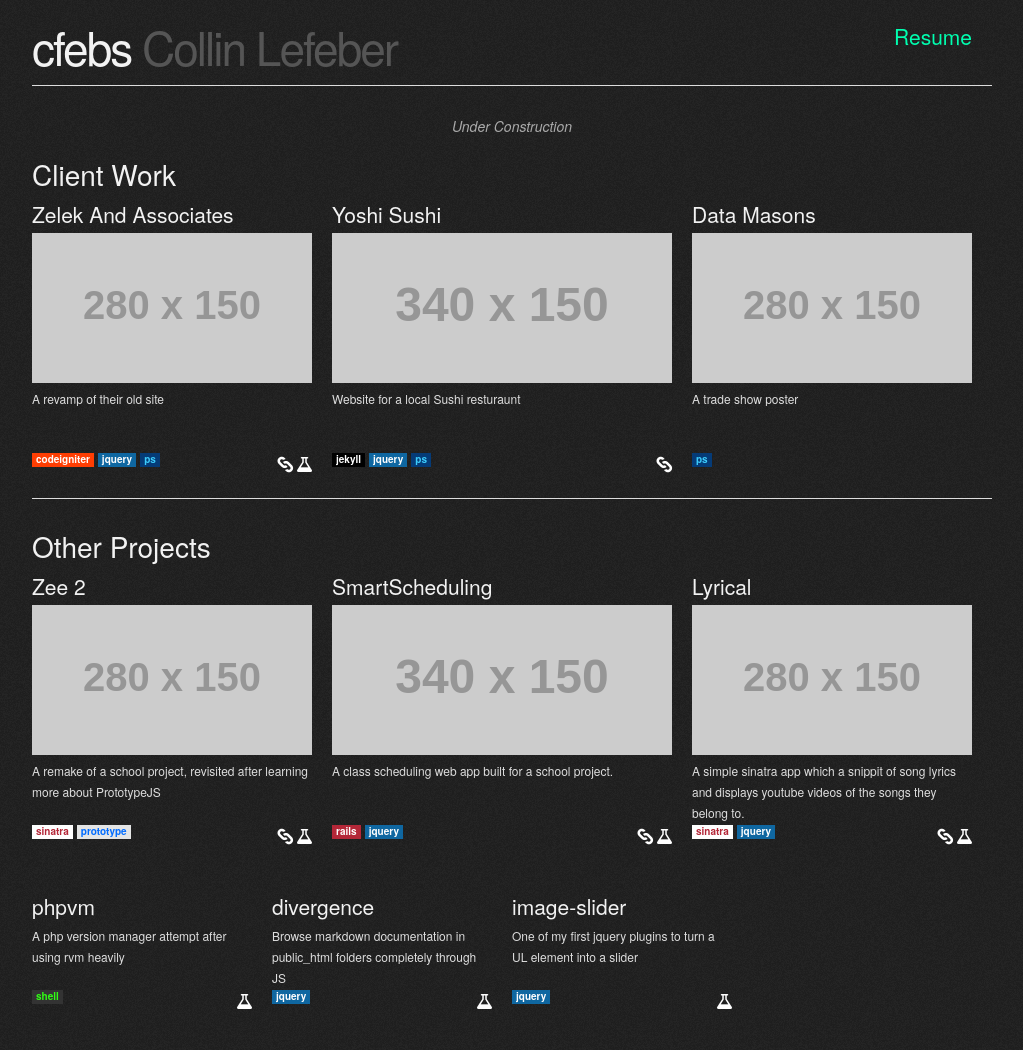
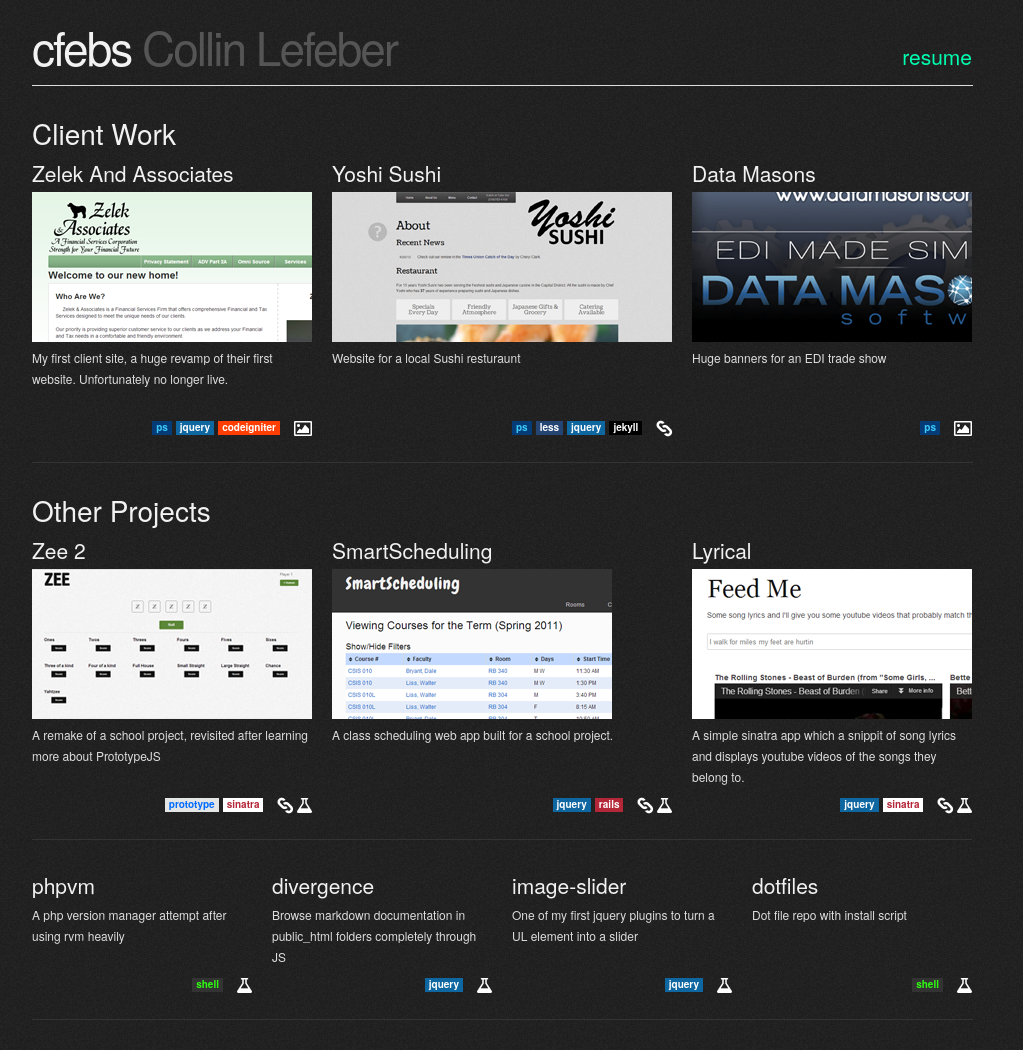
Before and after one commit to cfebs/cfebs.github.com, a Jekyll site: the page built from index.html, in a window 1280 px wide. Shown: the whole page, without its empty margins (128-1151 px from the left). Built offline with Jekyll 4.4.1, drawn with Linux system fonts in a browser that asks for light colours; nearby versions of some CDN libraries.

Commit message:
nice screenshots

```diff
--- a/index.html
+++ b/index.html
@@ -8,14 +8,11 @@
 <h1>cfebs <span class="gray">Collin Lefeber</span></h1>
 </div>
 
-<div class="four columns omega" style="text-align: right">
-    <h4><a href="./resume.html">Resume</a></h4>
+<div class="four columns omega" style="text-align: right; padding-top: 20px;">
+    <h4><a href="./resume.html">resume</a></h4>
 </div>
 
-<hr>
-<p style="text-align:center">
-<em>Under Construction</em>
-</p>
+<hr style="width: 98%">
 
 
 <h3>Client Work</h3>
@@ -23,19 +20,18 @@
     <div class="row">
         <div class="five columns alpha">
             <h4>Zelek And Associates</h4>
-            <img src="http://placehold.it/280x150">
+            <img src="static/images/ss/zelsmall.png">
             <p>
-                A revamp of their old site
+                My first client site, a huge revamp of their first website. Unfortunately no longer live.
             </p>
             <div class="links">
-                <a href="" title="website"><i class="icon-link"></i></a>
-                <a href="" title="source"><i class="icon-beaker"></i></a>
+                <a href="http://imgur.com/a/hfcz1" title="screenshots"><i class="icon-picture"></i></a>
             </div>
             <input type="hidden" class="tech" data-tech="codeigniter, jquery, ps" />
         </div>
         <div class="six columns">
             <h4>Yoshi Sushi</h4>
-            <img src="http://placehold.it/340x150">
+            <img src="static/images/ss/yoshismall.png">
             <p>
                 Website for a local Sushi resturaunt
             </p>
@@ -46,22 +42,19 @@
         </div>
         <div class="five columns omega">
             <h4>Data Masons</h4>
-            <img src="http://placehold.it/280x150">
+            <img src="static/images/ss/datasmall.png">
             <p>
-                A trade show poster
+                Huge banners for an EDI trade show
             </p>
             <div class="links">
-                <!--
-                <a href="" title="website"><i class="icon-link"></i></a>
-                <a href="" title="source"><i class="icon-beaker"></i></a>
-                -->
+                <a href="http://imgur.com/a/Kc9mY" title="screenshots"><i class="icon-picture"></i></a>
             </div>
             <input type="hidden" class="tech" data-tech="ps" />
         </div>
     </div>
 </div>
 
-<hr>
+<hr class="sep" style="width: 98%">
 
 <h3>Other Projects</h3>
 
@@ -69,7 +62,7 @@
     <div class="row">
         <div class="five columns alpha">
             <h4>Zee 2</h4>
-            <img src="http://placehold.it/280x150">
+            <img src="static/images/ss/zeesmall.png">
             <p>
                 A remake of a school project, revisited after learning more about PrototypeJS
             </p>
@@ -81,7 +74,7 @@
         </div>
         <div class="six columns">
             <h4>SmartScheduling</h4>
-            <img src="http://placehold.it/340x150">
+            <img src="static/images/ss/smartsmall.png">
             <p>
                 A class scheduling web app built for a school project.
             </p>
@@ -93,7 +86,7 @@
         </div>
         <div class="five columns omega">
             <h4>Lyrical</h4>
-            <img src="http://placehold.it/280x150">
+            <img src="static/images/ss/lyricsmall.png">
             <p>
                 A simple sinatra app which a snippit of song lyrics and displays youtube videos of the songs they belong to.
             </p>
@@ -104,7 +97,7 @@
             <input type="hidden" class="tech" data-tech="sinatra, jquery" />
         </div>
     </div>
-    <br>
+    <hr class="sep">
     <div class="row">
         <div class="four columns alpha">
             <h4>phpvm</h4>
@@ -136,5 +129,18 @@
             </div>
             <input type="hidden" class="tech" data-tech="jquery" />
         </div>
+        <div class="four columns omega">
+            <h4>dotfiles</h4>
+            <p>
+                Dot file repo with install script
+            </p>
+            <div class="links">
+                <a href="//github.com/cfebs/dotfiles" title="source"><i class="icon-beaker"></i></a>
+            </div>
+            <input type="hidden" class="tech" data-tech="shell" />
+        </div>
+
     </div>
 </div>
+
+<hr class="sep" style="width: 98%">
--- a/static/css/site.css
+++ b/static/css/site.css
@@ -75,8 +75,10 @@
 .techtag {
     height: 12px;
     padding: 1px 4px;
-    float : left;
+    float : right;
     margin-right : 4px;
+    position: relative;
+    top: 4px;
     line-height: 1;
 }
 
@@ -93,11 +95,26 @@
     font-size: 20px;
 }
 
+.links i:hover {
+    color: #ccc;
+}
+
 .links {
+    margin-left: 10px;
     float: right;
 }
 
 .row div p {
     font-size: 12px;
-    height: 45px;
+    height: 50px;
 }
+
+.small-ss {
+    height: 150px;
+    width: 280px;
+    overflow: hidden;
+}
+
+.small-ss img {
+    position: relative;
+}
--- a/static/js/site.js
+++ b/static/js/site.js
@@ -2,14 +2,15 @@
     $('.minor').html('min');
 
     var techMap = {
-        'jekyll' : ['000', 'FFF'],
+        'jekyll'      : ['000',    'FFF'],
         'codeigniter' : ['FF3E03', 'FFF'],
-        'jquery' : ['0f67a1', 'FFF'],
-        'prototype' : ['e4e5e5', '006cff'],
-        'shell' : ['333', '30ff14'],
-        'ps' : ['053b77', '3cccfc'],
-        'rails' : ['b42738', 'FFF'],
-        'sinatra' : ['FFF', 'b42738'],
+        'jquery'      : ['0f67a1', 'FFF'],
+        'prototype'   : ['e4e5e5', '006cff'],
+        'shell'       : ['333',    '30ff14'],
+        'ps'          : ['053b77', '3cccfc'],
+        'rails'       : ['b42738', 'FFF'],
+        'sinatra'     : ['FFF',    'b42738'],
+        'less'        : ['244574', 'fff']
     };
 
     $('.tech').each(function(i) {
```
Also changed, not shown: resume.html (+8 -1 lines), static/images/ss/datasmall.png (added), static/images/ss/lyricsmall.png (added), static/images/ss/smartsmall.png (added), static/images/ss/yoshismall.png (added), static/images/ss/zeesmall.png (added), static/images/ss/zelsmall.png (added).
